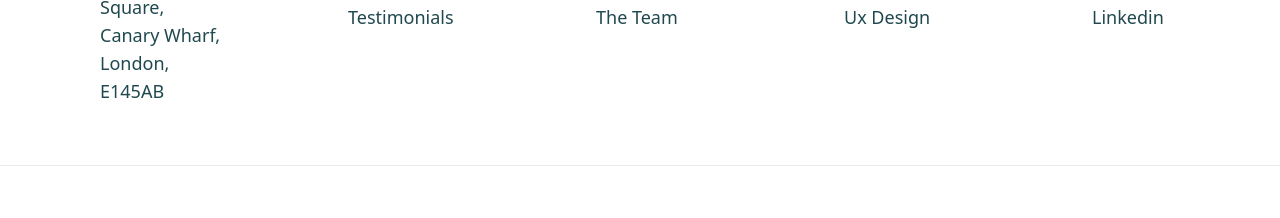
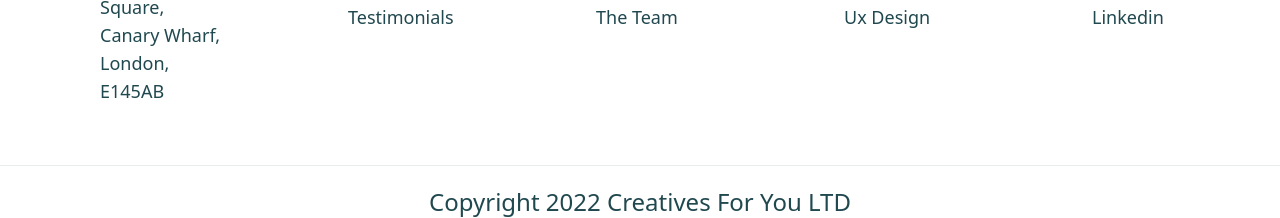
Before and after one commit to sazolkhan8/Assainment-6, a website built with Vite: page index.html in a window 1280 px wide. Shown: the part 3906-4124 px from the top of the page. Before the commit the page ends 4072 px from the top, so only its background shows below. Built offline with nearby package versions, Linux system fonts and the light colour scheme; files whose address does not match are found by name.

Commit message:
copyright added

```diff
--- a/index.html
+++ b/index.html
@@ -324,6 +324,11 @@
 
      <hr class="text-[#20484F1A] w-full">
 
+ <!--Copyright-->
+
+      <p class="text-[#20484F] text-center p-5 pb-20 md:pb-0 text-sm md:text-2xl dark:bg-gray-900 dark:text-white">
+        Copyright 2022 Creatives For You LTD
+      </p>
 
 
   </body>
```
